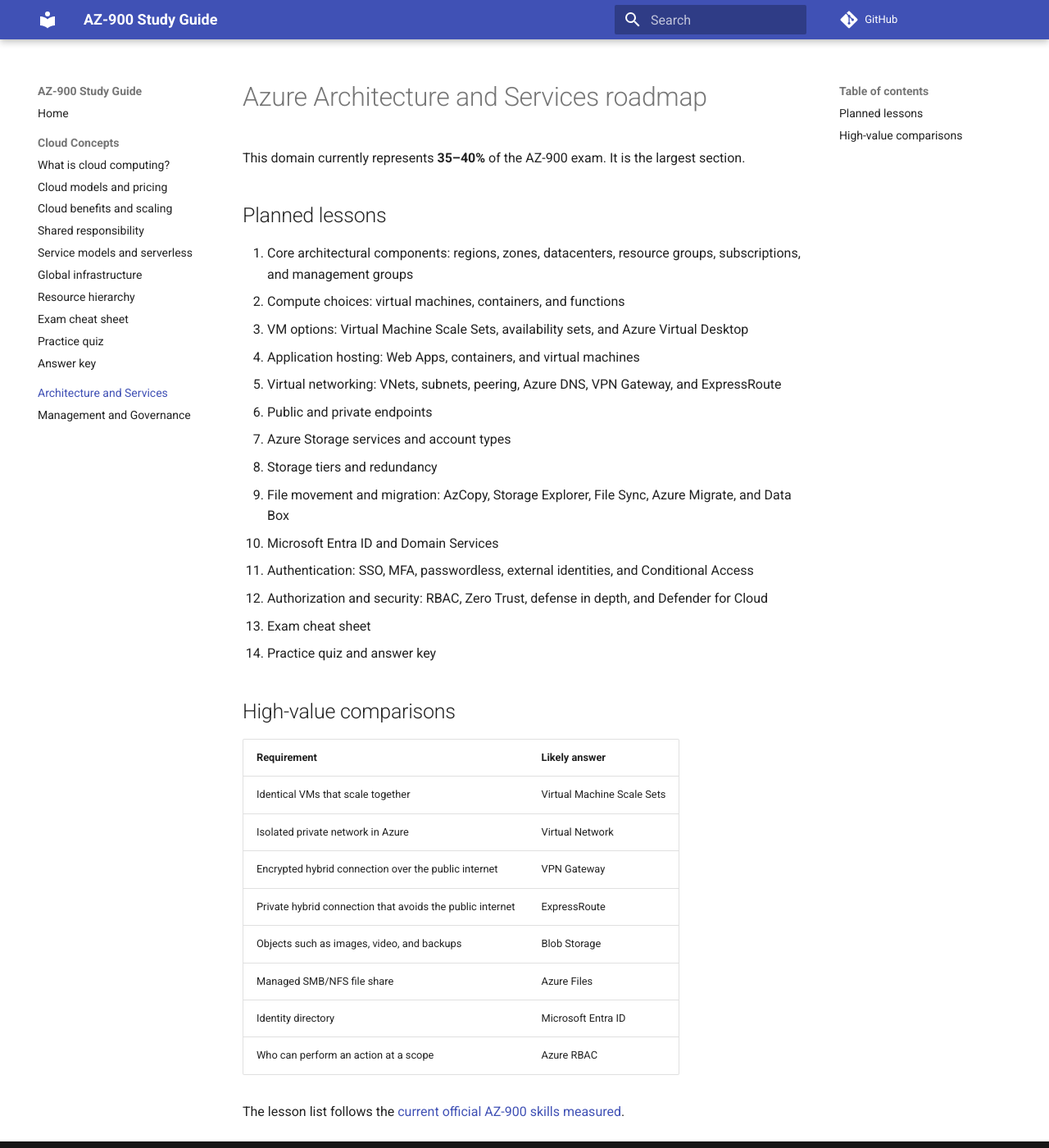
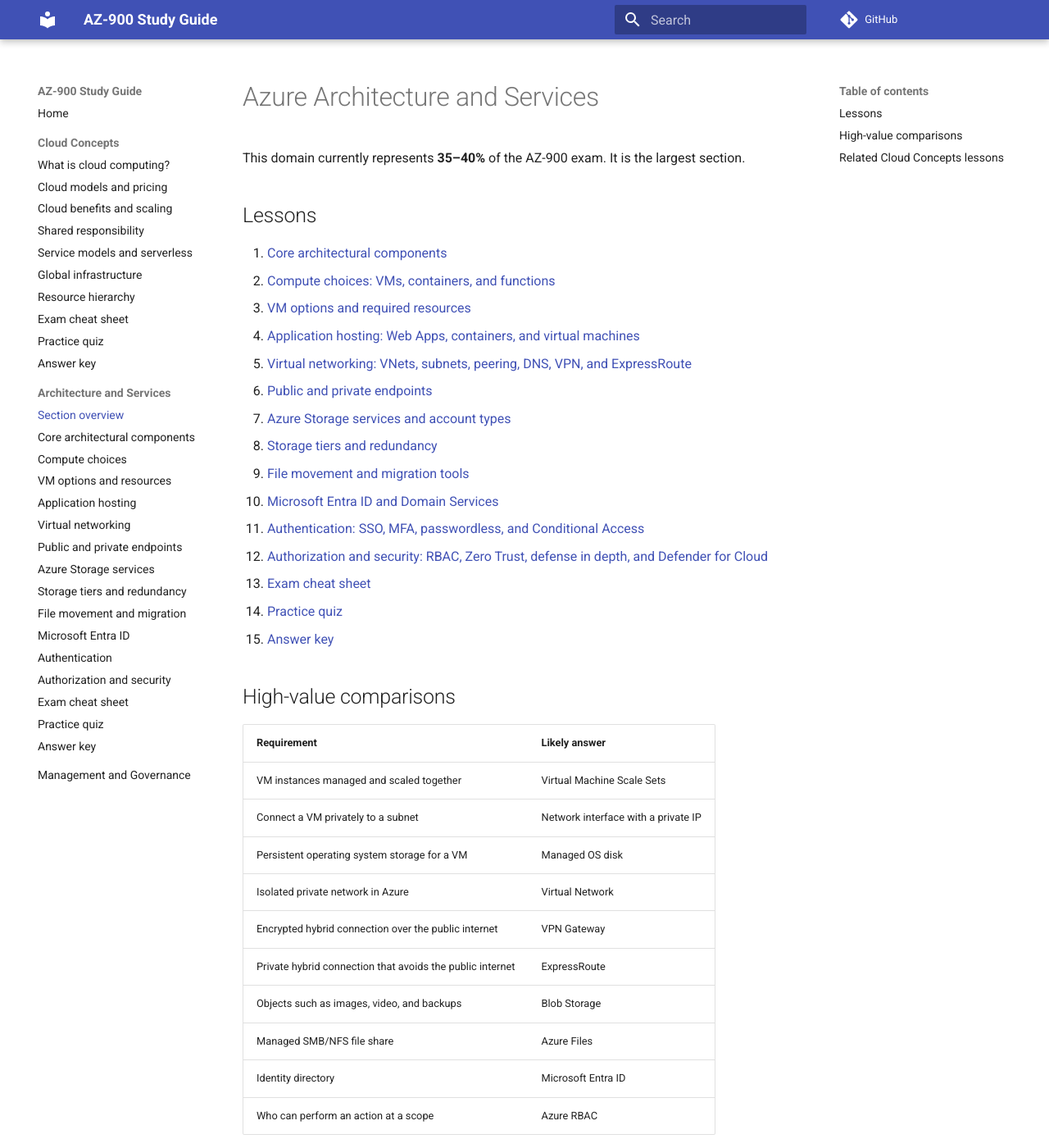
Before and after one commit to DeVFirmino/AZ900-Studies, an MkDocs documentation site: the page built from docs/02-architecture-and-services/index.md, in a window 1280 px wide and 1400 px high. Shown: the whole window at 82% size. Built offline with MkDocs 1.6.1 and Material for MkDocs 9.7.7, drawn with Linux system fonts in a browser that asks for light colours; comment, search, counter and statistics services are not loaded; some of the changed text lies outside the part shown.

Commit message:
docs: publish architecture section navigation

```diff
--- a/docs/02-architecture-and-services/index.md
+++ b/docs/02-architecture-and-services/index.md
@@ -1,29 +1,32 @@
-# Azure Architecture and Services roadmap
+# Azure Architecture and Services
 
 This domain currently represents **35–40%** of the AZ-900 exam. It is the largest section.
 
-## Planned lessons
+## Lessons
 
-1. Core architectural components: regions, zones, datacenters, resource groups, subscriptions, and management groups
-2. Compute choices: virtual machines, containers, and functions
-3. VM options: Virtual Machine Scale Sets, availability sets, and Azure Virtual Desktop
-4. Application hosting: Web Apps, containers, and virtual machines
-5. Virtual networking: VNets, subnets, peering, Azure DNS, VPN Gateway, and ExpressRoute
-6. Public and private endpoints
-7. Azure Storage services and account types
-8. Storage tiers and redundancy
-9. File movement and migration: AzCopy, Storage Explorer, File Sync, Azure Migrate, and Data Box
-10. Microsoft Entra ID and Domain Services
-11. Authentication: SSO, MFA, passwordless, external identities, and Conditional Access
-12. Authorization and security: RBAC, Zero Trust, defense in depth, and Defender for Cloud
-13. Exam cheat sheet
-14. Practice quiz and answer key
+1. [Core architectural components](01-core-architectural-components.md)
+2. [Compute choices: VMs, containers, and functions](02-compute-choices.md)
+3. [VM options and required resources](03-vm-options.md)
+4. [Application hosting: Web Apps, containers, and virtual machines](04-application-hosting.md)
+5. [Virtual networking: VNets, subnets, peering, DNS, VPN, and ExpressRoute](05-virtual-networking.md)
+6. [Public and private endpoints](06-public-and-private-endpoints.md)
+7. [Azure Storage services and account types](07-azure-storage-services.md)
+8. [Storage tiers and redundancy](08-storage-tiers-and-redundancy.md)
+9. [File movement and migration tools](09-file-movement-and-migration.md)
+10. [Microsoft Entra ID and Domain Services](10-microsoft-entra-id.md)
+11. [Authentication: SSO, MFA, passwordless, and Conditional Access](11-authentication.md)
+12. [Authorization and security: RBAC, Zero Trust, defense in depth, and Defender for Cloud](12-authorization-and-security.md)
+13. [Exam cheat sheet](13-cheat-sheet.md)
+14. [Practice quiz](14-practice-quiz.md)
+15. [Answer key](15-answer-key.md)
 
 ## High-value comparisons
 
 | Requirement | Likely answer |
 |---|---|
-| Identical VMs that scale together | Virtual Machine Scale Sets |
+| VM instances managed and scaled together | Virtual Machine Scale Sets |
+| Connect a VM privately to a subnet | Network interface with a private IP |
+| Persistent operating system storage for a VM | Managed OS disk |
 | Isolated private network in Azure | Virtual Network |
 | Encrypted hybrid connection over the public internet | VPN Gateway |
 | Private hybrid connection that avoids the public internet | ExpressRoute |
@@ -33,3 +36,12 @@
 | Who can perform an action at a scope | Azure RBAC |
 
 The lesson list follows the [current official AZ-900 skills measured](https://learn.microsoft.com/credentials/certifications/resources/study-guides/az-900).
+
+## Related Cloud Concepts lessons
+
+Some foundational topics were introduced earlier in the study sequence and are also covered directly by this section:
+
+- [Regions, zones, and datacenters](../01-cloud-concepts/06-global-infrastructure.md)
+- [Tenant, management groups, subscriptions, and resource groups](../01-cloud-concepts/07-resource-hierarchy.md)
+
+Review those pages if you need a refresher before starting this section.
--- a/mkdocs.yml
+++ b/mkdocs.yml
@@ -25,5 +25,21 @@
       - Exam cheat sheet: 01-cloud-concepts/08-cheat-sheet.md
       - Practice quiz: 01-cloud-concepts/09-practice-quiz.md
       - Answer key: 01-cloud-concepts/10-answer-key.md
-  - Architecture and Services: 02-architecture-and-services/index.md
+  - Architecture and Services:
+      - Section overview: 02-architecture-and-services/index.md
+      - Core architectural components: 02-architecture-and-services/01-core-architectural-components.md
+      - Compute choices: 02-architecture-and-services/02-compute-choices.md
+      - VM options and resources: 02-architecture-and-services/03-vm-options.md
+      - Application hosting: 02-architecture-and-services/04-application-hosting.md
+      - Virtual networking: 02-architecture-and-services/05-virtual-networking.md
+      - Public and private endpoints: 02-architecture-and-services/06-public-and-private-endpoints.md
+      - Azure Storage services: 02-architecture-and-services/07-azure-storage-services.md
+      - Storage tiers and redundancy: 02-architecture-and-services/08-storage-tiers-and-redundancy.md
+      - File movement and migration: 02-architecture-and-services/09-file-movement-and-migration.md
+      - Microsoft Entra ID: 02-architecture-and-services/10-microsoft-entra-id.md
+      - Authentication: 02-architecture-and-services/11-authentication.md
+      - Authorization and security: 02-architecture-and-services/12-authorization-and-security.md
+      - Exam cheat sheet: 02-architecture-and-services/13-cheat-sheet.md
+      - Practice quiz: 02-architecture-and-services/14-practice-quiz.md
+      - Answer key: 02-architecture-and-services/15-answer-key.md
   - Management and Governance: 03-management-and-governance/index.md
```
Also changed, not shown: README.md (+16 -2 lines), docs/index.md (+1 -1 lines).
